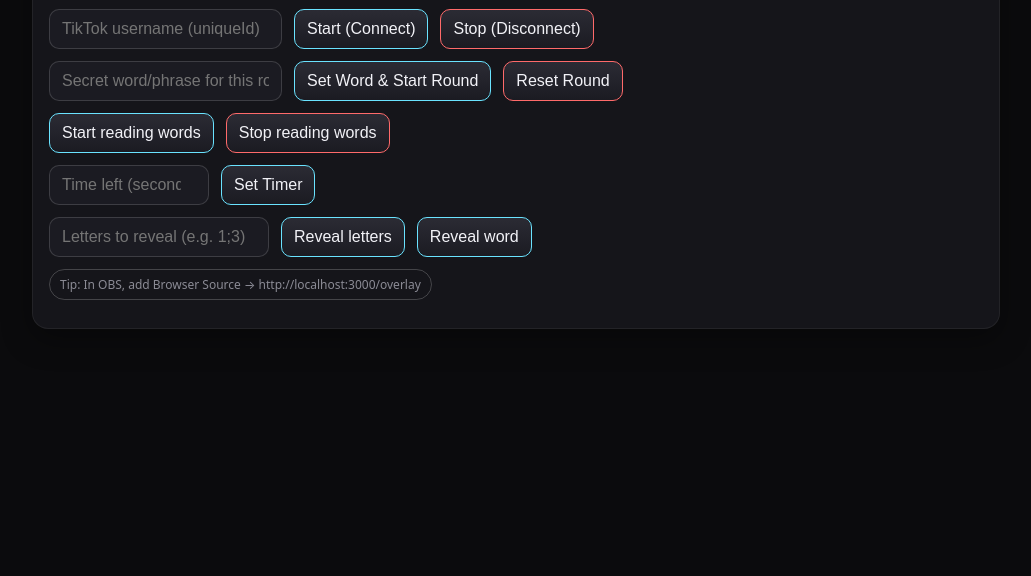
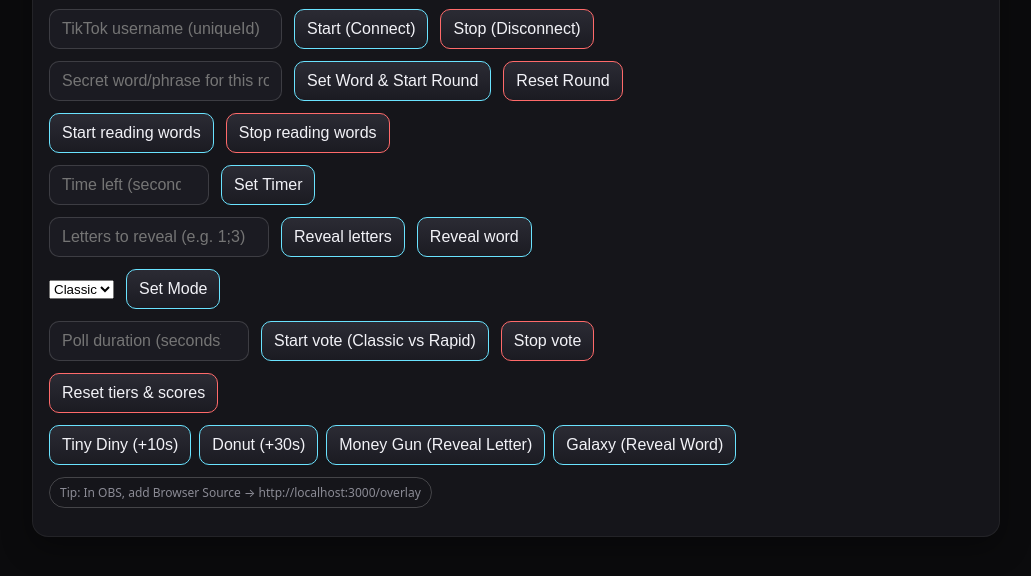
Before and after one commit to Camosheep/tiktok-guesser-v2, a website: page public/admin.html in a window 1280 px wide. Shown: the part 124-700 px from the top of the page, without its empty margins (124-1155 px from the left). Drawn offline with Linux system fonts and the light colour scheme; no server answers.

Commit message:
Update public/admin.html with mode selection, polls, monetization, timer fix

```diff
--- a/public/admin.html
+++ b/public/admin.html
@@ -47,6 +47,41 @@
           <button id="revealWord" class="primary">Reveal word</button>
         </div>
 
+        <!-- Game mode selector. Choose between classic and rapid modes. Changing
+             the mode affects how guesses are evaluated. -->
+        <div class="row" style="margin-top:12px;">
+          <select id="modeSelect">
+            <option value="classic">Classic</option>
+            <option value="rapid">Rapid</option>
+          </select>
+          <button id="setMode" class="primary">Set Mode</button>
+        </div>
+
+        <!-- Live vote controls. Starts or stops a poll allowing viewers to vote
+             for classic or rapid mode via chat. Specify duration in seconds. -->
+        <div class="row" style="margin-top:12px;">
+          <input id="pollDuration" placeholder="Poll duration (seconds)" type="number" min="5" style="width:200px;" />
+          <button id="startPoll" class="primary">Start vote (Classic vs Rapid)</button>
+          <button id="stopPoll" class="danger">Stop vote</button>
+        </div>
+
+        <!-- Reset tiers. Clears all players' win counts and tiers. Use with caution. -->
+        <div class="row" style="margin-top:12px;">
+          <button id="resetUsers" class="danger">Reset tiers & scores</button>
+        </div>
+
+        <!-- Monetization / Boost controls. Clicking these buttons triggers a
+             boost effect on the server. Tiny Diny adds 10 seconds, Donut
+             adds 30 seconds, Money Gun reveals a random letter, and
+             Galaxy reveals the entire word. Future versions could replace
+             these with uploaded images. -->
+        <div class="row" style="margin-top:12px; gap:8px; flex-wrap:wrap;">
+          <button id="boostTiny" class="primary">Tiny Diny (+10s)</button>
+          <button id="boostDonut" class="primary">Donut (+30s)</button>
+          <button id="boostMoney" class="primary">Money Gun (Reveal Letter)</button>
+          <button id="boostGalaxy" class="primary">Galaxy (Reveal Word)</button>
+        </div>
+
         <div class="badge" style="margin-top:12px;">
           Tip: In OBS, add Browser Source → http://localhost:3000/overlay
         </div>
```
